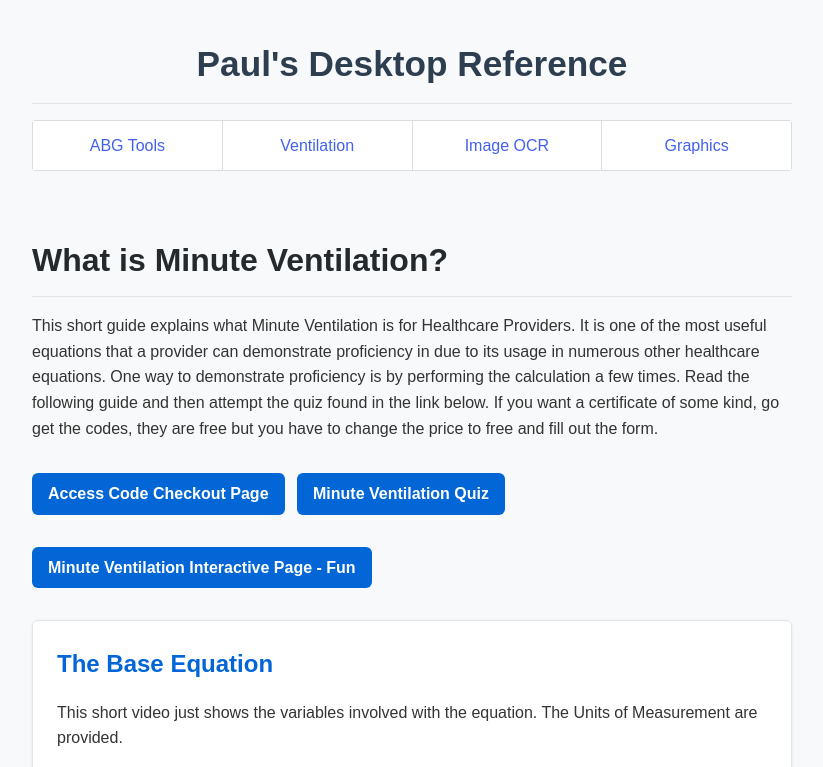
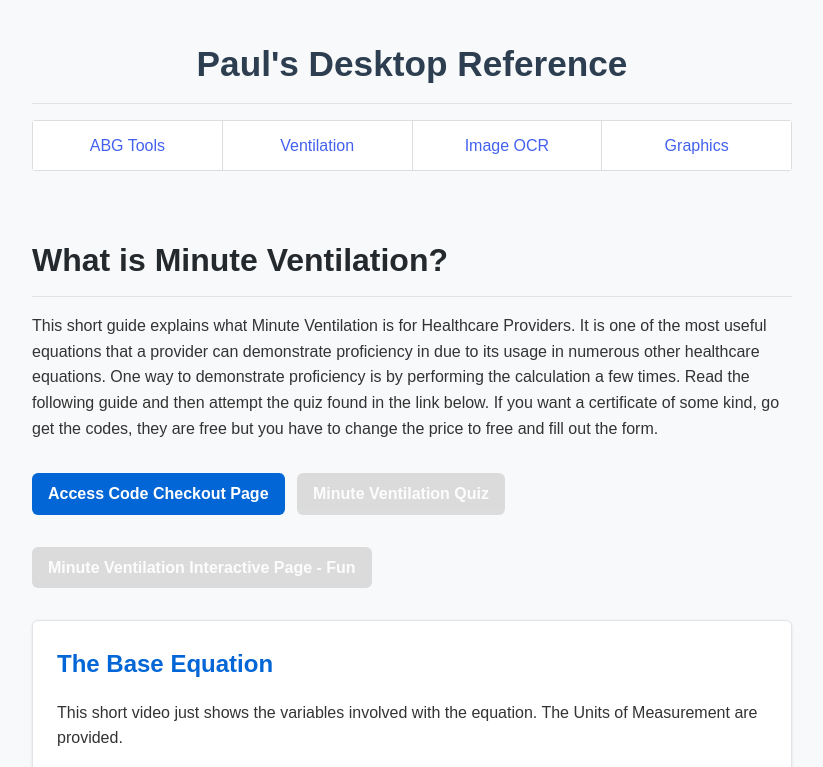
Before and after one commit to ZBZFirst/info, a Jekyll site: the page built from quiz1/MinuteVentilationExplained.md, in a window 1280 px wide. Shown: the top 767 px of the page, without its empty margins (228-1051 px from the left). Built offline with Jekyll 4.4.1, drawn with Linux system fonts in a browser that asks for light colours; grey boxes are pictures that could not be loaded.

Commit message:
Update MinuteVentilationExplained.md

```diff
--- a/quiz1/MinuteVentilationExplained.md
+++ b/quiz1/MinuteVentilationExplained.md
@@ -8,8 +8,8 @@
 <p>This short guide explains what Minute Ventilation is for Healthcare Providers. It is one of the most useful equations that a provider can demonstrate proficiency in due to its usage in numerous other healthcare equations. One way to demonstrate proficiency is by performing the calculation a few times. Read the following guide and then attempt the quiz found in the link below. If you want a certificate of some kind, go get the codes, they are free but you have to change the price to free and fill out the form.</p>
 
 <a href="https://buy.stripe.com/8wM17H2yObCt8Mw008" class="quiz-link" title="Go Here to Obtain an Access Codez">Access Code Checkout Page</a>
-<a href="testquiz.html" class="quiz-link" title="Test Minute Ventilation Quiz">Minute Ventilation Quiz</a>
-<a href="MVInteractive.html" class="quiz-link" title="Interactive Worksheet">Minute Ventilation Interactive Page - Fun</a>
+<a href="testquiz.html" class="quiz-link disabled" title="Test Minute Ventilation Quiz">Minute Ventilation Quiz</a>
+<a href="MVInteractive.html" class="quiz-link disabled" title="Interactive Worksheet">Minute Ventilation Interactive Page - Fun</a>
 
 <div class="resource-card">
     <h2>The Base Equation</h2>
```
